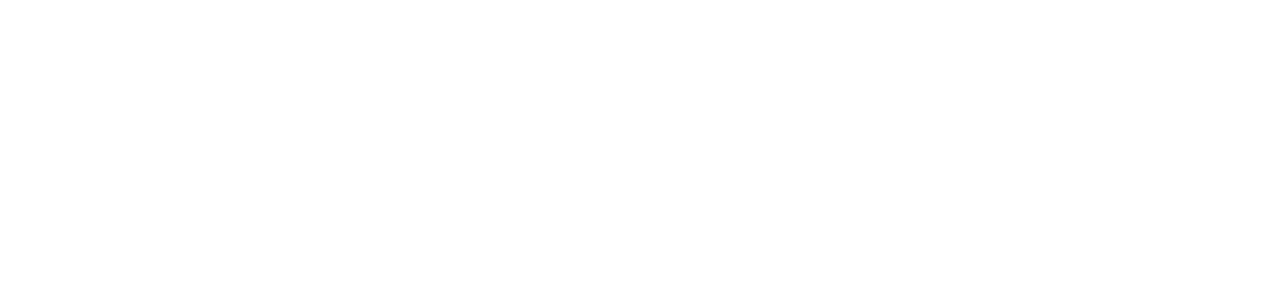
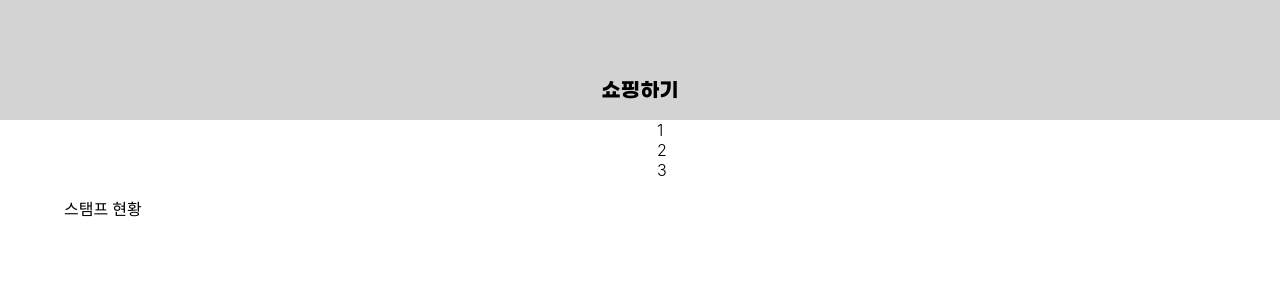
Before and after one commit to MoDaLaa/FE, a React (Vite) app: page /shopping in a window 1280 px wide. Before the commit this address had no page. Shown: the top 300 px of the page. Built offline with nearby package versions, Linux system fonts and the light colour scheme.

Commit message:
feat #9: swiper 만져봐야함

```diff
--- a/package.json
+++ b/package.json
@@ -13,7 +13,8 @@
     "react": "^18.3.1",
     "react-dom": "^18.3.1",
     "react-router-dom": "^6.24.1",
-    "styled-components": "^6.1.11"
+    "styled-components": "^6.1.11",
+    "swiper": "^11.1.5"
   },
   "devDependencies": {
     "@eslint/js": "^9.6.0",
--- a/src/Router.tsx
+++ b/src/Router.tsx
@@ -1,7 +1,7 @@
 import { Route, Routes } from 'react-router-dom';
 import App from './App';
 import Login from './Login/Login';
-// import Shopping from './Shopping/Shopping';
+import Shopping from './Shopping/Shopping';
 
 export default function Router() {
   return (
@@ -9,7 +9,7 @@
       <Routes>
         <Route path="/" element={<App />}></Route>
         <Route path="/login" element={<Login />}></Route>
-        {/* <Route path="/shopping" element={<Shopping />}></Route> */}
+        <Route path="/shopping" element={<Shopping />}></Route>
       </Routes>
     </>
   );
--- a/src/Shopping/Shopping.tsx
+++ b/src/Shopping/Shopping.tsx
@@ -1,5 +1,32 @@
-// import React from "react";
+import Slider from './components/Swiper';
+import * as Styled from './css/page.styled';
 
-export default function Shopping(){
+export default function Shopping() {
+  return (
+    <>
+      <div
+        className="shopping-container"
+        style={{
+          width: '100%',
+          height: '100%',
 
+          color: 'black',
+        }}
+      >
+        <Styled.Top>
+          <p style={{ marginBottom: '20px' }}>쇼핑하기</p>
+        </Styled.Top>
+        <div
+          className="shopping-container-underTop"
+          style={{
+            width: '95%',
+            marginLeft: '5%',
+          }}
+        >
+          <Slider>123</Slider>
+          <Styled.StampText>스탬프 현황</Styled.StampText>
+        </div>
+      </div>
+    </>
+  );
 }
--- /dev/null
+++ b/src/Shopping/components/Swiper.tsx
@@ -0,0 +1,32 @@
+import SwiperCore, { Navigation, Scrollbar } from 'swiper';
+import { Swiper, SwiperSlide } from 'swiper/react';
+import { ReactElement, useRef } from 'react';
+import { StyledRoot } from '../css/page.styled';
+
+// interface MainSliderProps {
+//   cardList: ReactElement[]; // 슬라이드에는 컴포넌트가 들어갑니다
+//   slidesPerView: 3 | 4; // 한 번에 보이는 카드 수
+// }
+
+const Slider = (props: any) => {
+  //   SwiperCore.use([Navigation, Scrollbar]);
+  const prevRef = useRef(null);
+  const nextRef = useRef(null);
+
+  const settings = {
+    spaceBetween: 20,
+    scrollbar: { draggable: true, el: null },
+    slidesPerView: 3,
+  };
+  return (
+    <StyledRoot>
+      <Swiper {...settings}>
+        <SwiperSlide key={1}>1</SwiperSlide>
+        <SwiperSlide key={2}>2</SwiperSlide>
+        <SwiperSlide key={3}>3</SwiperSlide>
+      </Swiper>
+    </StyledRoot>
+  );
+};
+
+export default Slider;
--- /dev/null
+++ b/src/Shopping/css/page.styled.ts
@@ -0,0 +1,35 @@
+import styled from 'styled-components';
+
+export const Top = styled.div`
+  width: 100%;
+  height: 15%;
+
+  display: flex;
+  flex-direction: column-reverse;
+
+  text-align: center;
+  font-family: var(--Gmarket-Sans-Bold);
+  font-size: 20px;
+  font-style: normal;
+  line-height: normal;
+
+  background-color: lightgray;
+
+  //   min-width: 390px;
+  min-height: 120px;
+`;
+
+export const StampText = styled.p`
+  padding: 0;
+  font-family: 'Gmarket Sans TTF';
+  font-size: 16px;
+  font-style: normal;
+  font-weight: bolder;
+  line-height: normal;
+`;
+
+export const StyledRoot = styled.div`
+  display: flex;
+  justify-content: center;
+  align-items: center;
+`;
```
Also changed, not shown: 2 other files (tests, documents, lock files or other folders).
